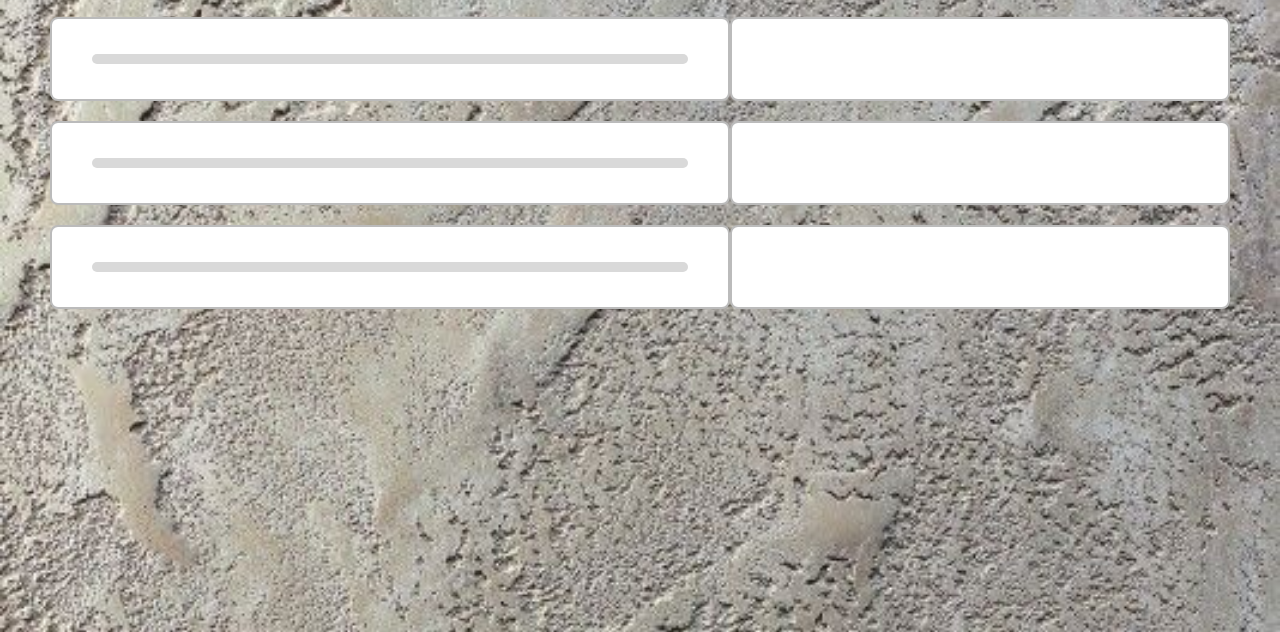
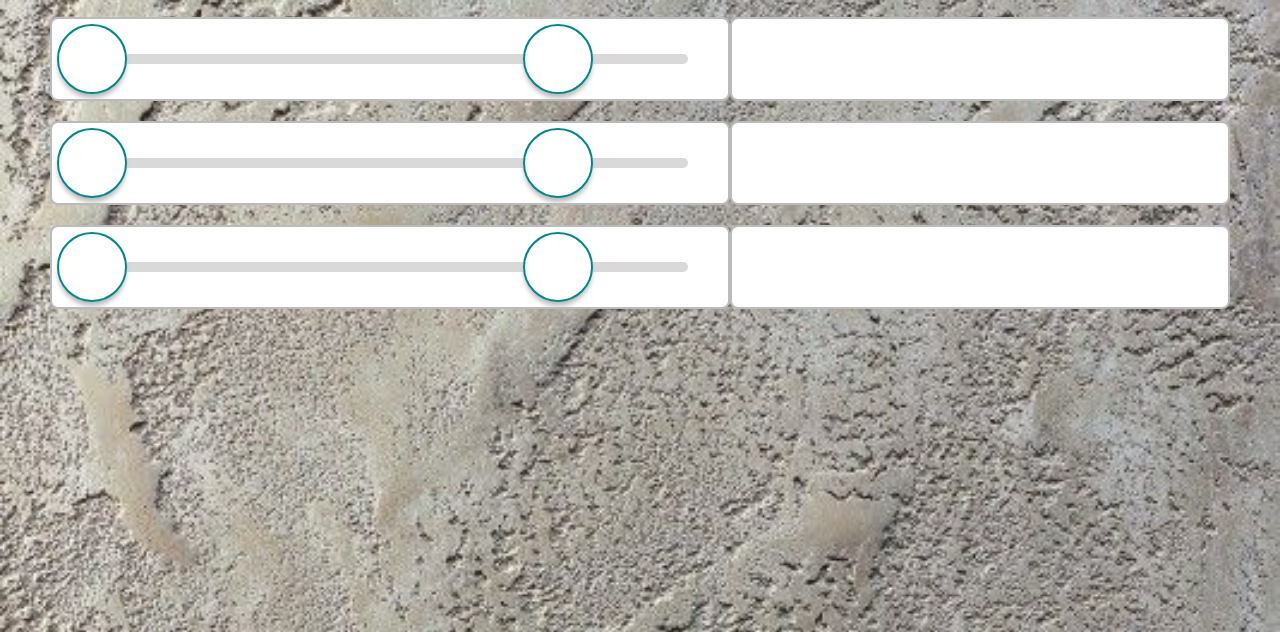
Before and after one commit to Andrew-Zaitsev/Range-slider-plugin, a website built with webpack: page src/demo/demo.pug in a window 1280 px wide. Shown: the part 168-800 px from the top of the page. Built offline with nearby package versions, Linux system fonts and the light colour scheme; a web font is replaced by a local one.

Commit message:
Added 'values' field to options. Added slider handles initialisation and styles

```diff
--- a/src/facade/model/model.ts
+++ b/src/facade/model/model.ts
@@ -7,6 +7,7 @@ export default class Model {
     maxValue: 70,
     isVertical: false,
     hasScale: false,
+    values: [18, 90], // добавить проверку на единичное значение при hasrange: false
     hasRange: true,
     hasLabels: false,
     step: 5,
--- a/src/facade/model/optionsTypes.ts
+++ b/src/facade/model/optionsTypes.ts
@@ -3,6 +3,7 @@ export type defaultOptions = {
   maxValue: number;
   isVertical: boolean;
   hasScale: boolean;
+  values: number[];
   hasRange: boolean;
   hasLabels: boolean;
   step: number;
@@ -13,6 +14,7 @@ export type userOptions = {
   maxValue: number;
   isVertical?: boolean;
   hasScale?: boolean;
+  nambers?: number[];
   hasRange?: boolean;
   hasLabels?: boolean;
   step?: number;
--- a/src/facade/view/components/handle.ts
+++ b/src/facade/view/components/handle.ts
@@ -1,16 +1,29 @@
 export default class Handle {
-  private handleElem: HTMLElement;
+  private handleElems: HTMLElement[] = [];
 
-  constructor() {
-    this.init();
+  private parent: HTMLElement;
+
+  constructor(parent: HTMLElement, values: number[]) {
+    this.init(parent, values);
   }
 
-  private init() {
-    this.handleElem = document.createElement('div');
-    this.handleElem.classList.add('slider');
+  private init(parent: HTMLElement, values: number[]): void {
+    this.parent = parent;
+
+    values.forEach((value: number) => {
+      const handleElem: HTMLElement = document.createElement('div');
+      handleElem.classList.add('slider__handle');
+      this.handleElems.push(handleElem);
+      // console.log(handleElem);
+    });
+
+    if (this.handleElems.length === 2) {
+      this.handleElems[0].classList.add('slider__handle_min');
+      this.handleElems[1].classList.add('slider__handle_max');
+    }
   }
 
-  public getElem() {
-    return this.handleElem;
+  public set(): void {
+    this.parent.append(...this.handleElems);
   }
 }
--- a/src/facade/view/view.ts
+++ b/src/facade/view/view.ts
@@ -14,7 +14,9 @@ export default class View {
 
   private scale: Scale;
 
-  private handles: Handle[];
+  private handles: Handle;
+
+  private sliderElem: HTMLElement;
 
   constructor(parent, options: userOptions) {
     this.init(parent, options);
@@ -25,16 +27,14 @@ export default class View {
     this.parent = parent;
     this.options = options;
     this.main = new Main();
-    this.scale = new Scale(this.main.getElem());
-    if (this.options.hasRange) {
-      // подумать над валидацией переданных значений
-    } else {
+    this.sliderElem = this.main.getElem();
+    this.scale = new Scale(this.sliderElem);
+    this.handles = new Handle(this.sliderElem, options.values);
+    // подумать над валидацией переданных значений
 
-    }
-    // this.handles[0] = new Handle();
     this.scale.set();
-    // this.labelMin
-    // console.log(this.main.getElem());
+    this.handles.set();
+
     this.parent.append(this.main.getElem());
   }
 
@@ -42,8 +42,4 @@ export default class View {
   // }
 
   // console.log(this.sliderData);
-  // public registerWith(presenter: Presenter):void {
-  //   this.presenter = presenter;
-  //   console.log('presenter: \n', presenter);
-  // }
 }
--- a/src/scss/slider.scss
+++ b/src/scss/slider.scss
@@ -15,4 +15,27 @@
     background-color: $lightgrey;
     cursor: pointer;
   }
+
+  &__handle {
+    width: 70px;
+    height: 70px;
+    position: absolute;
+    border-radius: 50%;
+    border: 2px solid $green;
+    background-color: $white;
+    box-shadow: 0px 5px 5px -1px $darkgrey;
+    //box-shadow: 0px 2px 5px 2px $green;
+    cursor: pointer;
+
+    &:hover {
+      border-width: 3px;
+      //box-shadow: 0px 0px 5px 2px $green;
+    }
+
+    &_min {}
+
+    &_max {
+      left: 70%;
+    }
+  }
 }
```
